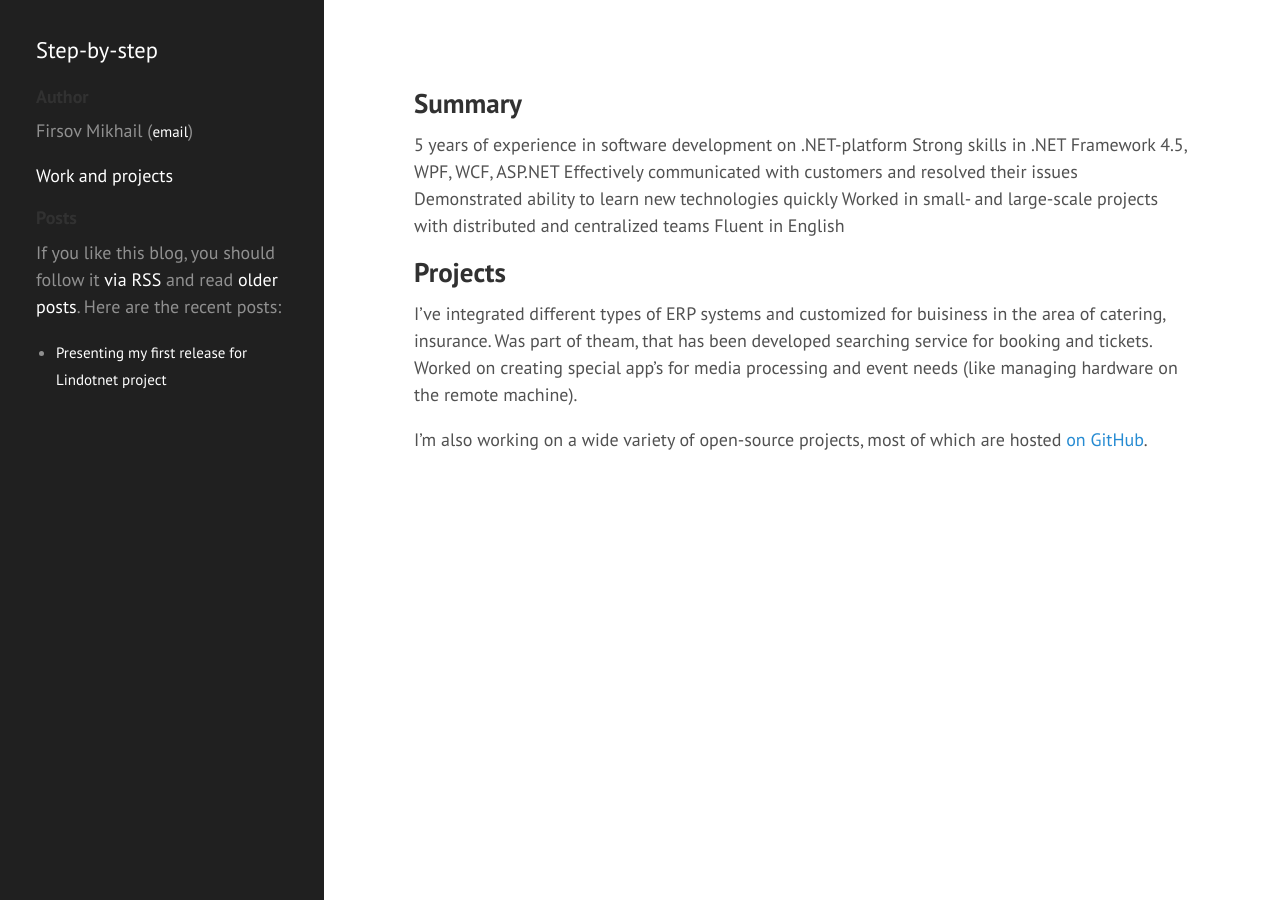
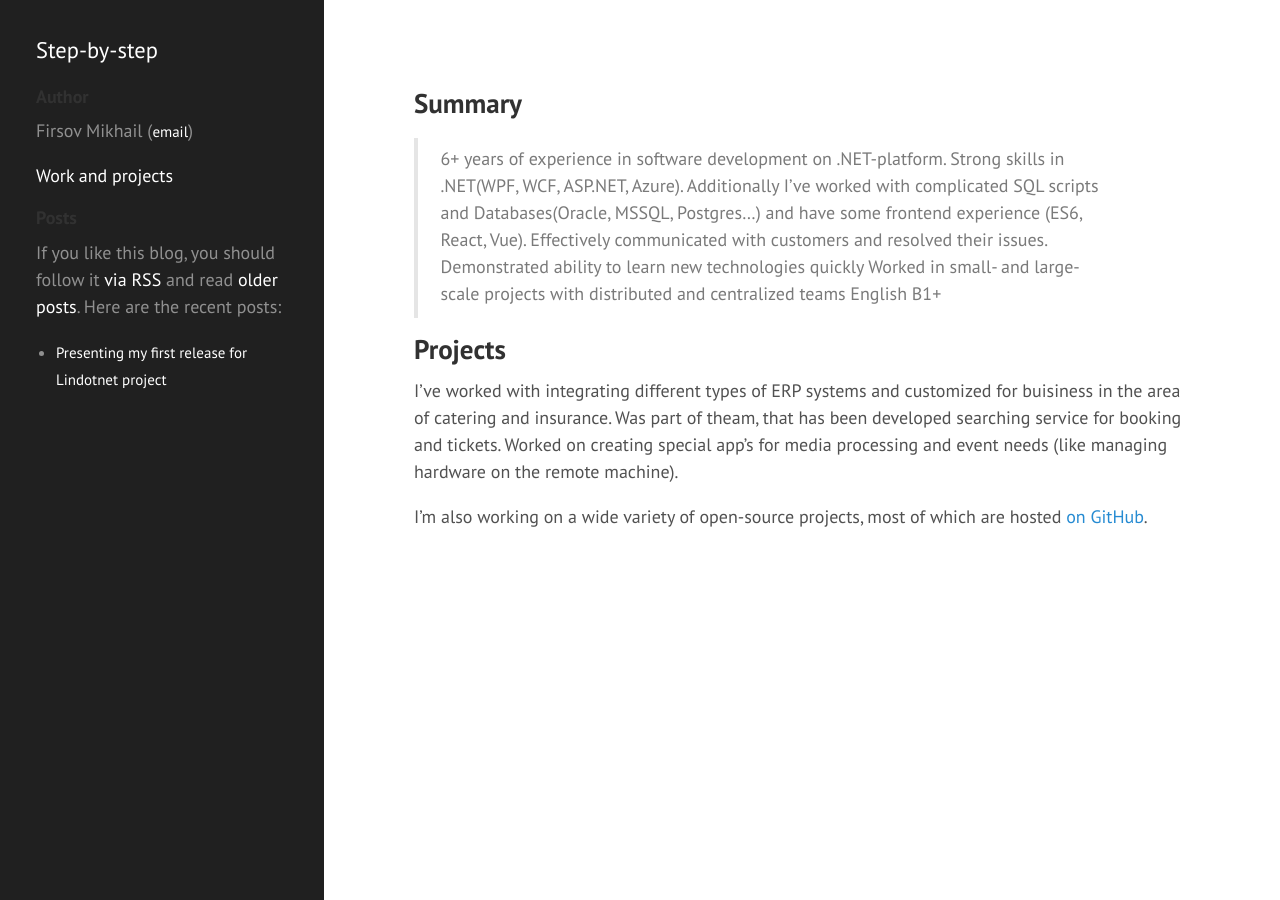
Before and after one commit to FirsovMS/firsovms.github.io, a Jekyll site: the page built from about.md, in a window 1280 px wide. Built offline with Jekyll 4.4.1, drawn with Linux system fonts in a browser that asks for light colours.

Commit message:
changed about section

```diff
--- a/about.md
+++ b/about.md
@@ -4,16 +4,16 @@ title: About
 ---
 ## Summary
 
-5 years of experience in software development on .NET-platform
-Strong skills in .NET Framework 4.5, WPF, WCF, ASP.NET
-Effectively communicated with customers and resolved their issues
-Demonstrated ability to learn new technologies quickly
-Worked in small- and large-scale projects with distributed and centralized teams
-Fluent in English
+> 6+ years of experience in software development on .NET-platform.
+Strong skills in .NET(WPF, WCF, ASP.NET, Azure). Additionally I've worked with complicated SQL scripts and Databases(Oracle, MSSQL, Postgres...) and have some frontend experience (ES6, React, Vue).
+>Effectively communicated with customers and resolved their issues.
+> Demonstrated ability to learn new technologies quickly
+> Worked in small- and large-scale projects with distributed and centralized teams
+> English B1+
 
 ## Projects
 
-I've integrated different types of ERP systems and customized for buisiness in the area of catering, insurance.
+I've worked with integrating different types of ERP systems and customized for buisiness in the area of catering and insurance.
 Was part of theam, that has been developed searching service for booking and tickets.
 Worked on creating special app's for media processing and event needs (like managing hardware on the remote machine).
 
```
